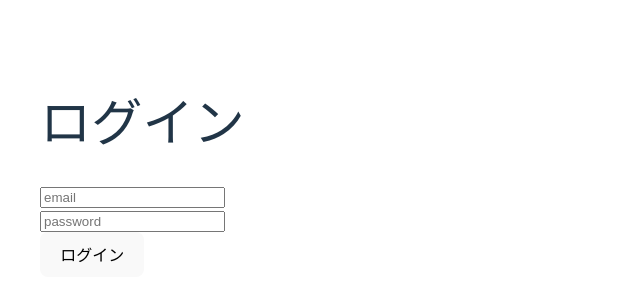
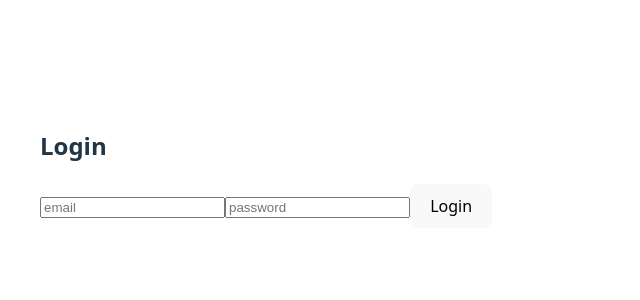
Before and after one commit to marieiram/blog-api-react, a React app in the folder frontend/: page /posts in a window 1280 px wide. Shown: the part 232-532 px from the top of the page, without its empty margins (0-640 px from the left). Built offline with nearby package versions, Linux system fonts and the light colour scheme; the HTML template or start-up script is replaced by a standard one.

Commit message:
App / LoginForm / PostList に分割

```diff
--- a/frontend/src/App.jsx
+++ b/frontend/src/App.jsx
@@ -1,49 +1,15 @@
 //値を保存して、画面と連動させる仕組み
 import { useState ,useEffect} from "react";
+import LoginForm from "./components/LoginForm";
+import PostList from"./components/PostList";
 
 function App() {
 //状態の定義
-  const [email, setEmail] = useState("");
-  const [password, setPassword] = useState("");
   const [message, setMessage] = useState("");
   //tokenがあるかどうか（ログイン状態を知るため）
   const [token,setToken] = useState(localStorage.getItem("token"));
   //投稿一覧用
   const [posts, setPosts] = useState([])
-
-  //ログイン処理
-  const handleLogin = async (e) => {
-    //通常<form>は送信すると、ページがリロードされるが、Reactではそれを止める
-    e.preventDefault();
-
-    //railsのログインAPI
-    const res = await fetch("http://localhost:3000/api/sessions", {
-      method: "POST",
-      headers: {
-        "Content-Type": "application/json",
-      },
-      body: JSON.stringify({
-        email,
-        password,
-      }),
-    });
-
-    //レスポンス処理 Railsが返したjsonをオブジェクトに返す
-    const data = await res.json();
-    //成功時
-    if (res.ok) {
-      //ローカルストレージに保存（ブラウザに永久保存）
-      localStorage.setItem("token", data.token);
-      setToken(data.token);
-      //画面更新
-      setMessage("ログイン成功！");
-    }
-    //失敗時
-    else {
-      setMessage("ログイン失敗");
-    }
-  };
-
 
   //投稿取得関数
   const fetchPosts = async () => {
@@ -78,48 +44,13 @@ function App() {
 
 {!token ? (
    //ログイン前の画面
-   <form onSubmit={handleLogin}>
-         <h1>ログイン</h1>
-        <div>
-          <input
-            type="email"
-            placeholder="email"
-            value={email}
-            onChange={(e) => setEmail(e.target.value)}
-          />
-        </div>
-
-        <div>
-          <input
-            type="password"
-            placeholder="password"
-            value={password}
-            onChange={(e) => setPassword(e.target.value)}
-          />
-        </div>
-
-        <button type="submit">ログイン</button>
-      </form>
-
+<LoginForm setToken={setToken}/>
 
     ) : (
 
-      //ログイン後の画面
-     <div>
-        <h1>ログイン済み</h1>
-        <p>ようこそ！</p>
-        <button onClick={handleLogout}>ログアウト</button>
-        <h2>投稿</h2>
-        <ul>
-          {posts.map((post) => (
-            <li key={post.id}>
-              <h3>{post.title}</h3>
-              <p>{post.body}</p>
-              <small>作成者: {post.user.email}</small>
-            </li>
-          ))}
-        </ul>
-     </div>
+   //ログイン後の画面
+    <>
+     <PostList posts={posts} /><button onClick={handleLogout}>ログアウト</button></>
 
   )}
 
--- /dev/null
+++ b/frontend/src/components/LoginForm.jsx
@@ -0,0 +1,60 @@
+import { useState } from "react";
+
+function LoginForm({ setToken }) {
+  const [email, setEmail] = useState("");
+  const [password, setPassword] = useState("");
+  const [message, setMessage] = useState("");
+
+  const handleSubmit = async (e) => {
+    //通常<form>は送信すると、ページがリロードされるが、Reactではそれを止める
+    e.preventDefault();
+
+    //railsのログインAPI
+    const res = await fetch("http://localhost:3000/api/sessions", {
+      method: "POST",
+      headers: { "Content-Type": "application/json" },
+      body: JSON.stringify({ email, password }),
+    });
+    //レスポンス処理 Railsが返したjsonをオブジェクトに返す
+    const data = await res.json();
+    //成功時
+    if (res.ok) {
+      //ローカルストレージに保存（ブラウザに永久保存）
+      localStorage.setItem("token", data.token);
+      setToken(data.token);
+      //画面更新
+      setMessage("ログイン成功！");
+    }
+    //失敗時
+    else {
+      setMessage("ログイン失敗");
+    }
+  };
+
+  return (
+    <form onSubmit={handleSubmit}>
+      <h2>Login</h2>
+
+      <input
+        value={email}
+        onChange={e => setEmail(e.target.value)}
+        placeholder="email"
+        type="email"
+      />
+
+      <input
+        type="password"
+        value={password}
+        onChange={e => setPassword(e.target.value)}
+        placeholder="password"
+      />
+
+      <button>Login</button>
+
+{/* message が空 → 表示しない・message がある → 表示 * */}
+         {message && <p>{message}</p>}
+    </form>
+  );
+}
+
+export default LoginForm;
--- /dev/null
+++ b/frontend/src/components/PostList.jsx
@@ -0,0 +1,18 @@
+function PostList({ posts }) {
+  return (
+    <div>
+      <h2>Posts</h2>
+
+      <ul>
+        {posts.map(post => (
+          <li key={post.id}>
+            <h4>{post.title}</h4>
+            <p>{post.body}</p>
+          </li>
+        ))}
+      </ul>
+    </div>
+  );
+}
+
+export default PostList;
```
